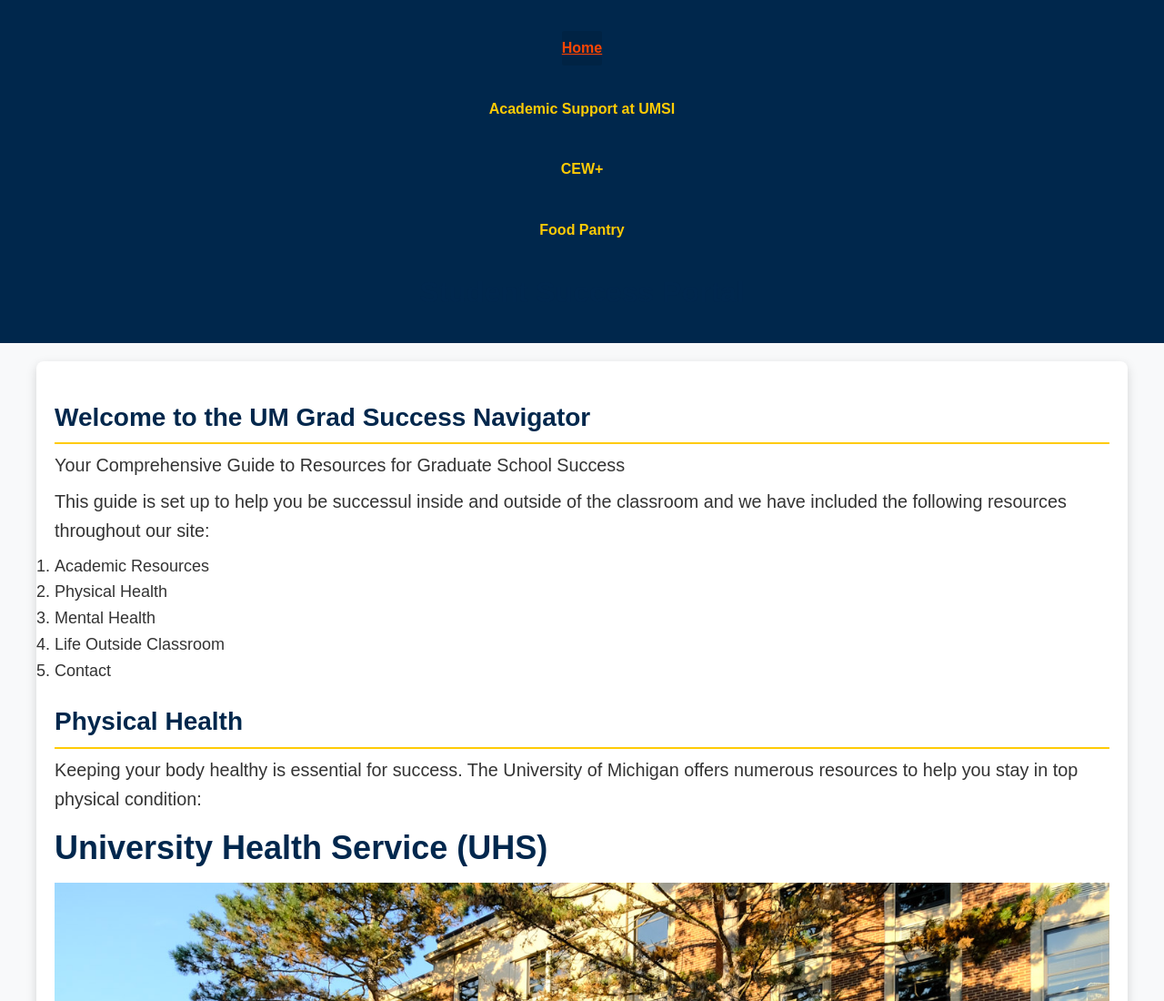
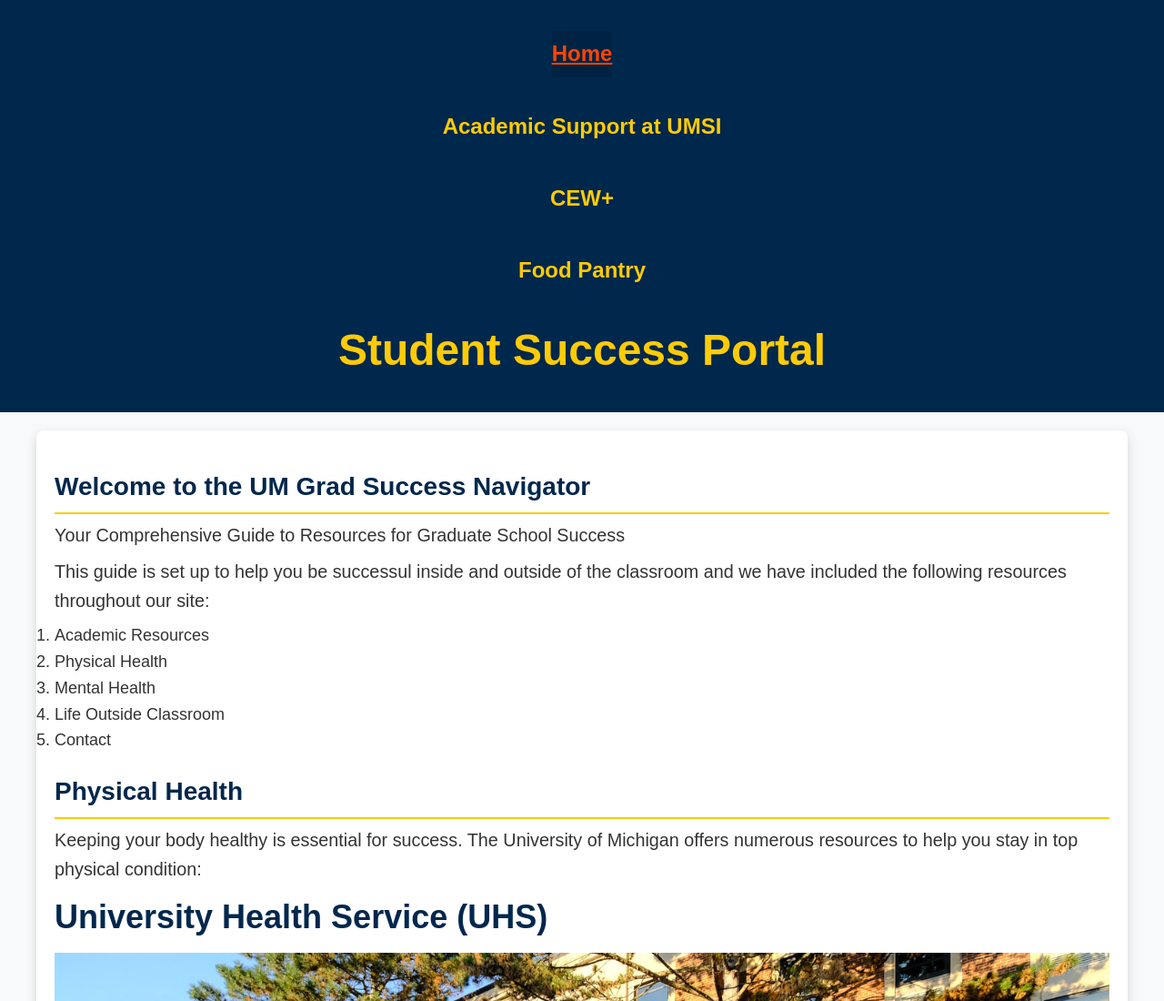
Before and after one commit to wanlismomo/client_project_html_f24, a plain HTML site: page index.html in a window 1280 px wide. Shown: the top 1100 px of the page at 91% size. Drawn offline with Linux system fonts and the light colour scheme.

Commit message:
Add files via upload

```diff
--- a/css/style.css
+++ b/css/style.css
@@ -78,7 +78,7 @@ nav ul li a.current {
     border-radius: 5%;
 }
 
-h1, h2, h3, main h2 {
+h2, h3, main h2 {
     transition: font-size 0.3s ease;
     color: #00274D;
 }
@@ -86,6 +86,7 @@ h1, h2, h3, main h2 {
 h1 {
     font-size: 3em;
     margin-bottom: 1.2vh;
+    color: #FFCB05;
 }
 
 h2 {
@@ -209,7 +210,7 @@ a {
     }
 
     header h1 {
-        font-size: 2rem;
+        font-size: 3rem;
         margin: 10px 0;
     }
 
@@ -231,7 +232,7 @@ a {
     nav ul li a {
         color: #ffcb05;
         font-weight: bold;
-        font-size: 1rem;
+        font-size: 1.5rem;
     }
 
     nav ul li a:hover {
```
